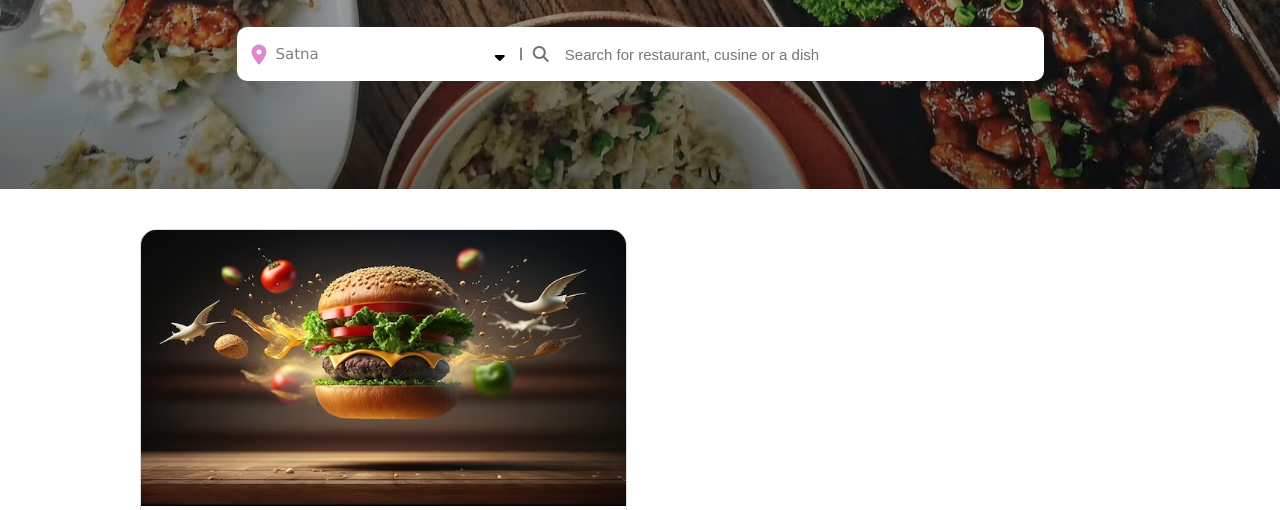
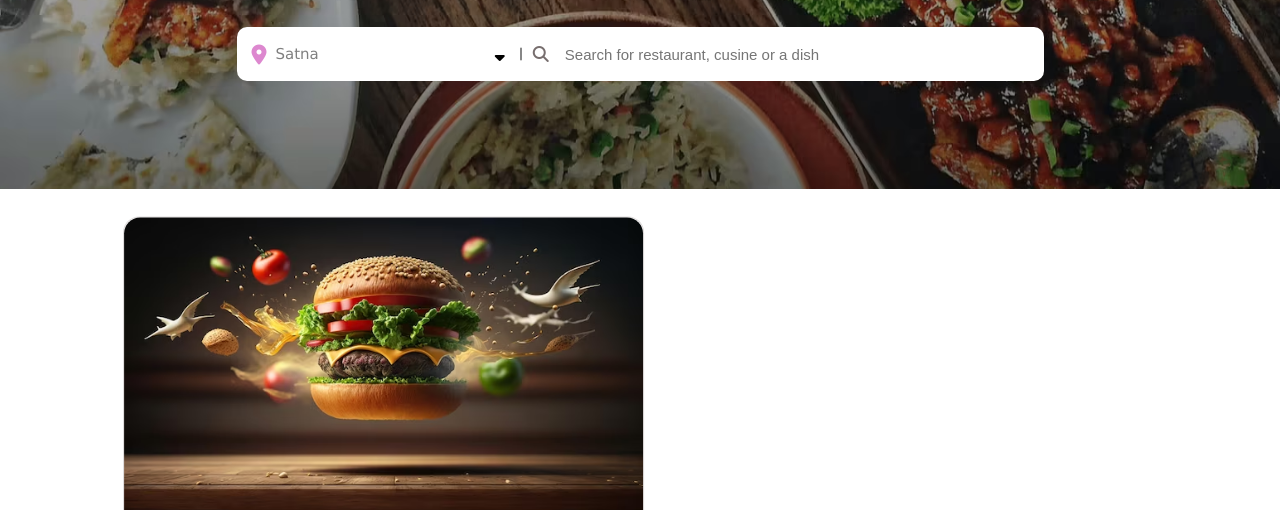
Before and after one commit to code-shm/zomato, a plain HTML site: page index.htm in a window 1280 px wide. In both pictures the pointer is over the element 382 px from the left and 650 px from the top of the page. Shown: the part 241-751 px from the top of the page. Drawn offline with Linux system fonts and the light colour scheme.

Commit message:
minor changes
minor changes

```diff
--- a/style.css
+++ b/style.css
@@ -78,7 +78,6 @@
 .middle_box {
     width: 100%;
     height: 222px;
-    /* border: 1px dashed black; */
     position: absolute;
     top: 100px;
     display: flex;
@@ -163,11 +162,14 @@
     width: 485px;
     height: 360px;
     margin-top: 40px;
-
+    transition: all 0.2s linear;
     border-radius: 15px;
     margin-left: 140px;
 }
 
+.food_block:hover {
+    transform: scale(1.07);
+}
 .khaana {
     width: 485px;
     height: 344px;
@@ -360,6 +362,10 @@
     font-family: helvetica;
 }
 
+#Share_link:hover {
+    background-color: #b9424e;
+}
+
 #g_a {
     color: #9C9C9C;
     /* font-size: 12px; */
```
Also changed, not shown: index.htm (+2 -7 lines).
